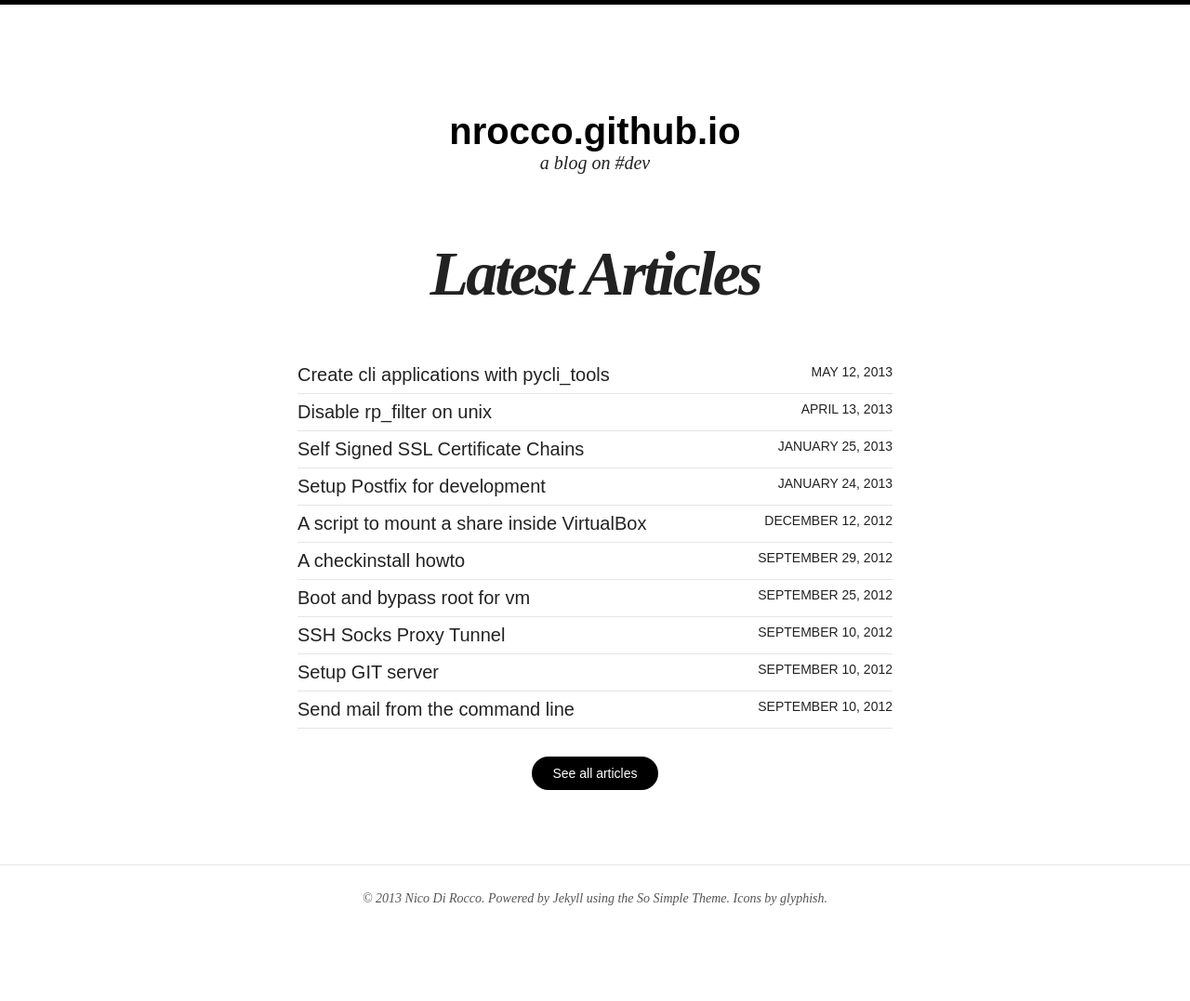
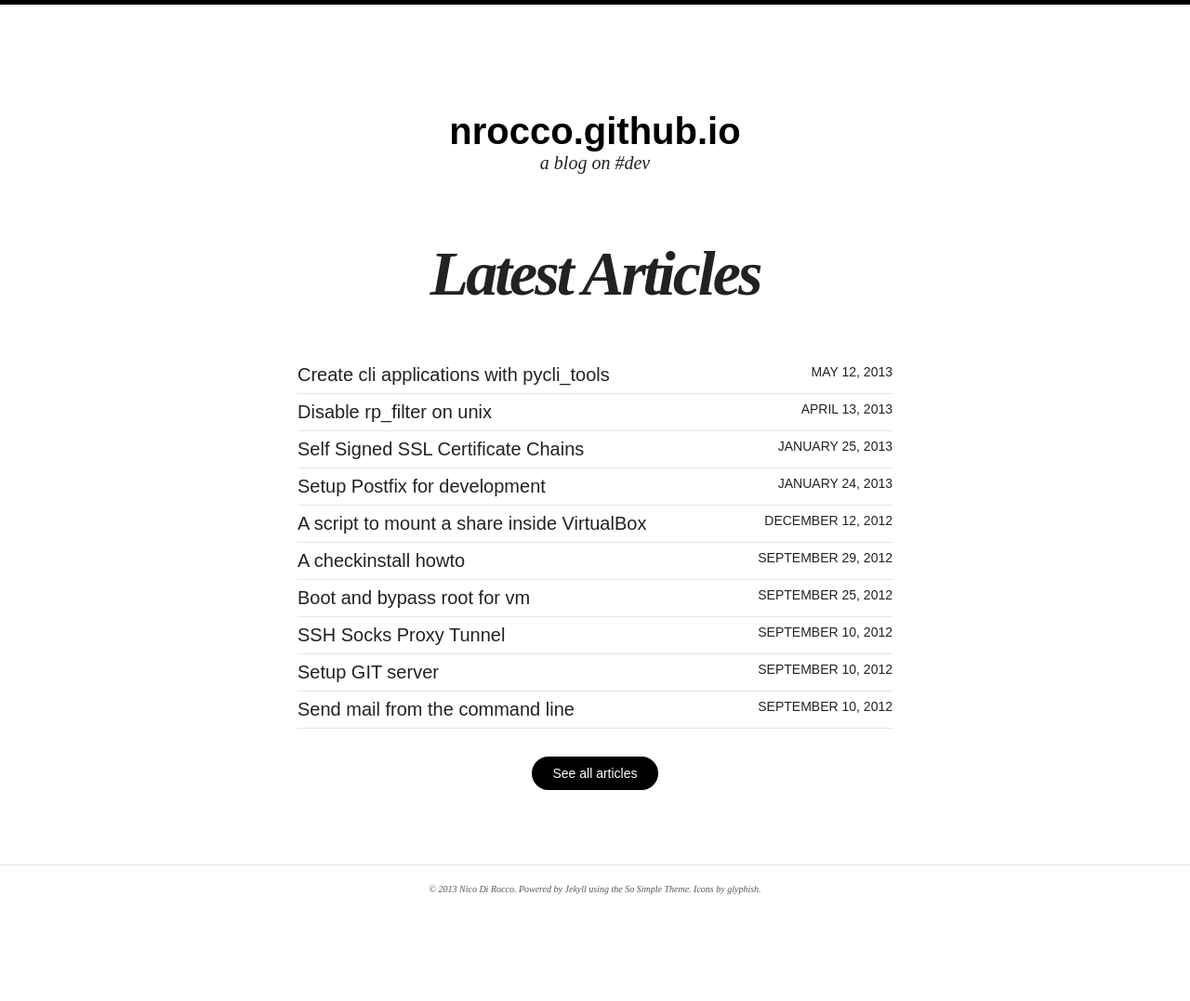
Before and after one commit to nrocco/nrocco.github.io, a Jekyll site: the page built from index.html, in a window 1280 px wide. Shown: the whole page at 93% size. Built offline with Jekyll 4.4.1, drawn with Linux system fonts in a browser that asks for light colours; nearby versions of some CDN libraries; the list of posts is cut into pages by our own code; after the commit the page ends 1035 px from its top, so only the background shows below that.

Commit message:
Decreased font size of footer

```diff
--- a/assets/css/main.css
+++ b/assets/css/main.css
@@ -3189,8 +3189,8 @@ span + .entry-title {
   margin: 2em auto;
   text-align: center;
   font-family: 'volkhov', serif;
-  font-size: 14px;
-  font-size: 0.875rem;
+  font-size: 10px;
+  font-size: 0.625rem;
   font-style: italic;
   color: #555555;
 }
--- a/assets/less/page.less
+++ b/assets/less/page.less
@@ -396,7 +396,7 @@ span + .entry-title {
 	margin: 2em auto;
 	text-align: center;
 	font-family: @alt-font;
-	.font-rem(14);
+	.font-rem(10);
 	font-style: italic;
 	color: lighten(@text-color,20);
 	a {
```
Also changed, not shown: assets/css/main.min.css.
